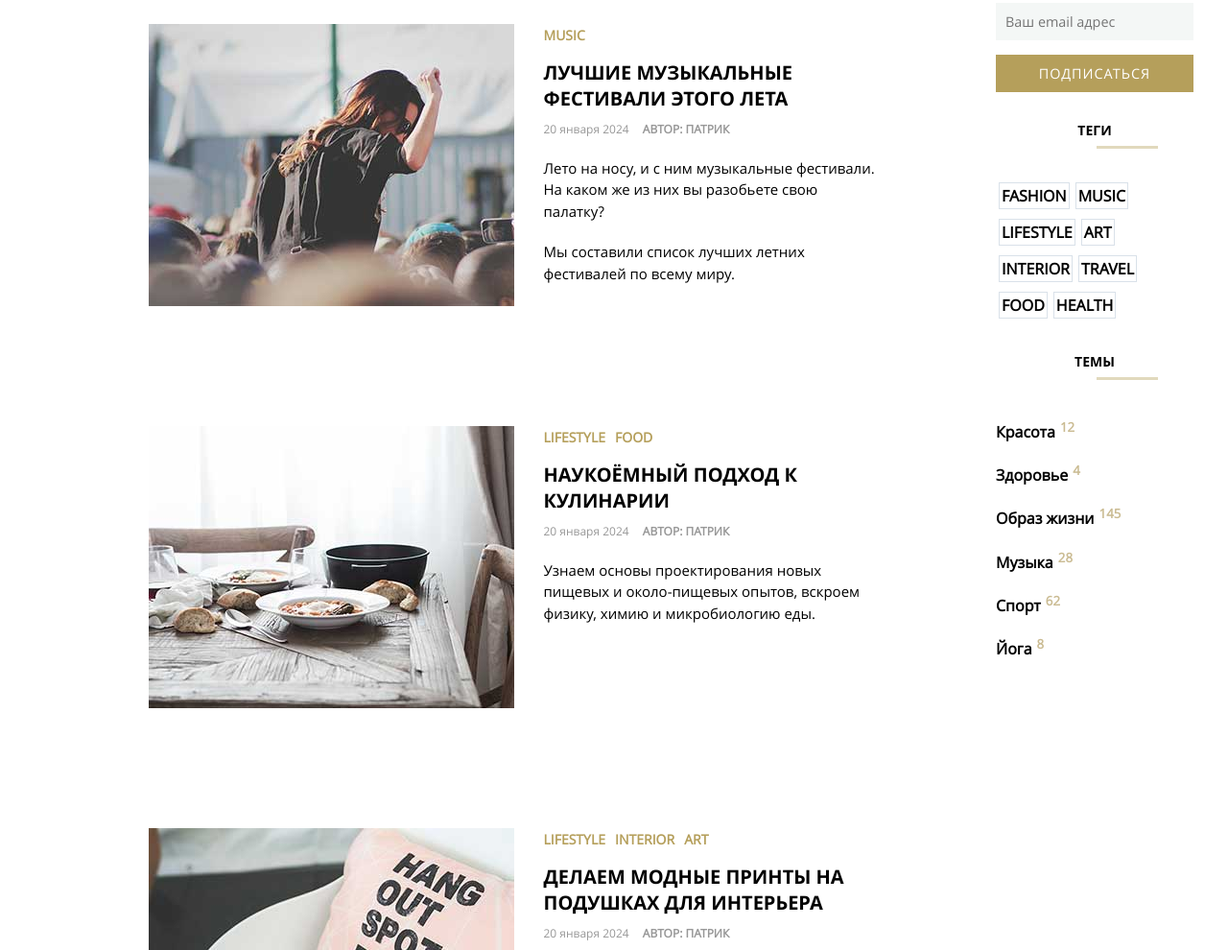
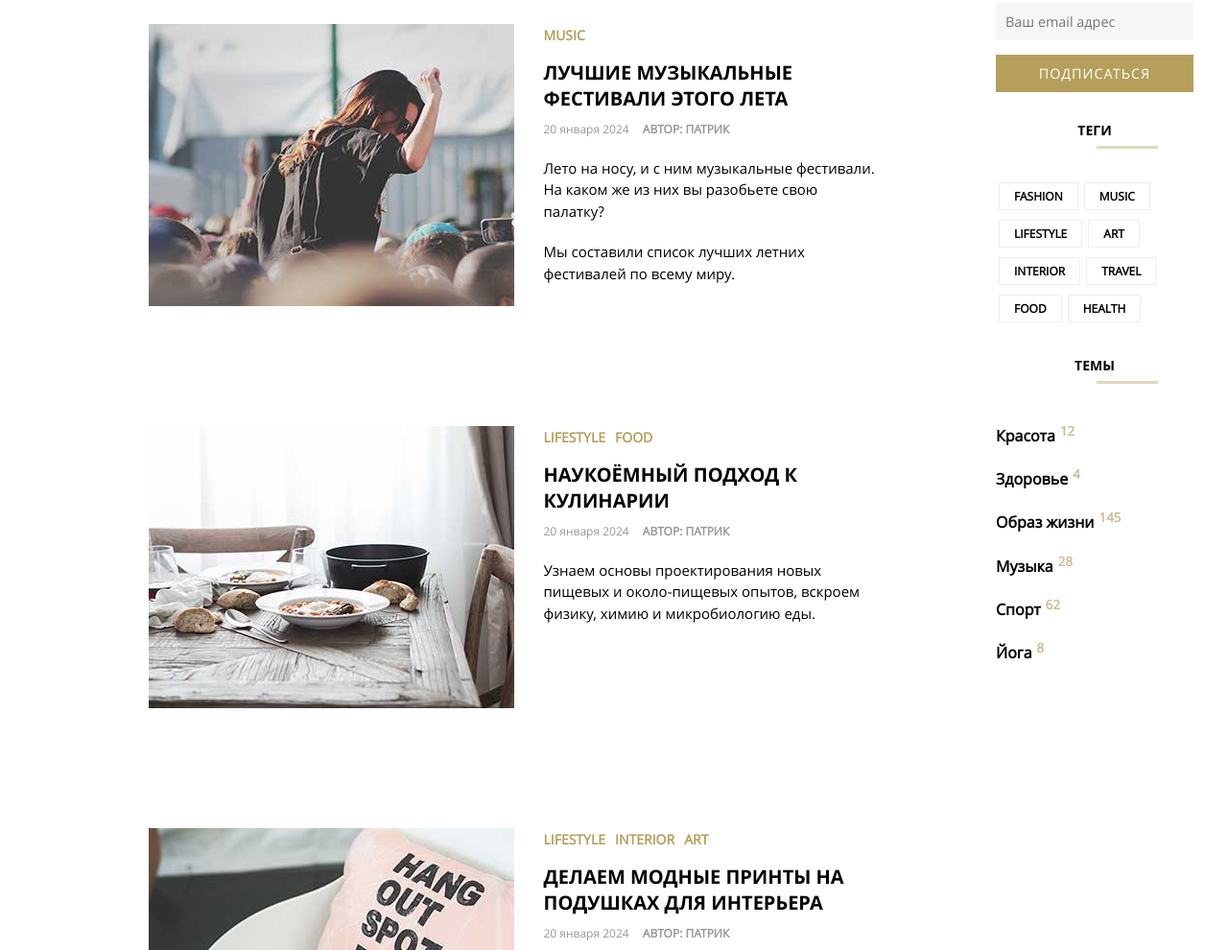
Before and after one commit to patrikkusnir1/HTML-course, a plain HTML site: page diploma/index.html in a window 1280 px wide. Shown: the part 1379-2369 px from the top of the page at 96% size. Drawn offline with Linux system fonts and the light colour scheme; files whose address does not match are found by name.

Commit message:
tags paddings changed

```diff
--- a/diploma/style.css
+++ b/diploma/style.css
@@ -412,10 +412,14 @@ input {
 }
 
 .tags-container span {
-    border: 1px solid rgb(217, 225, 233);
-    padding: 2px;
+    border: 1px solid #eeeeee;
+    padding-top: 5px;
+    padding-bottom: 5px;
+    padding-left: 15px;
+    padding-right: 15px;
     margin: 5px 3px;
     font-weight: 700;
+    font-size: 12px;
 }
 
 .topics-container p {
```
